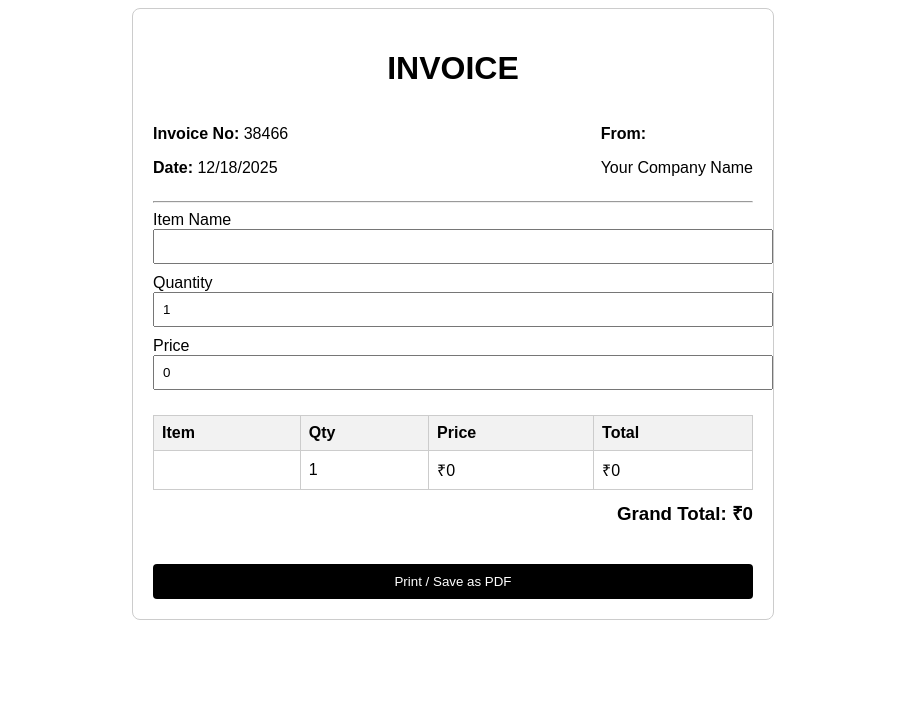
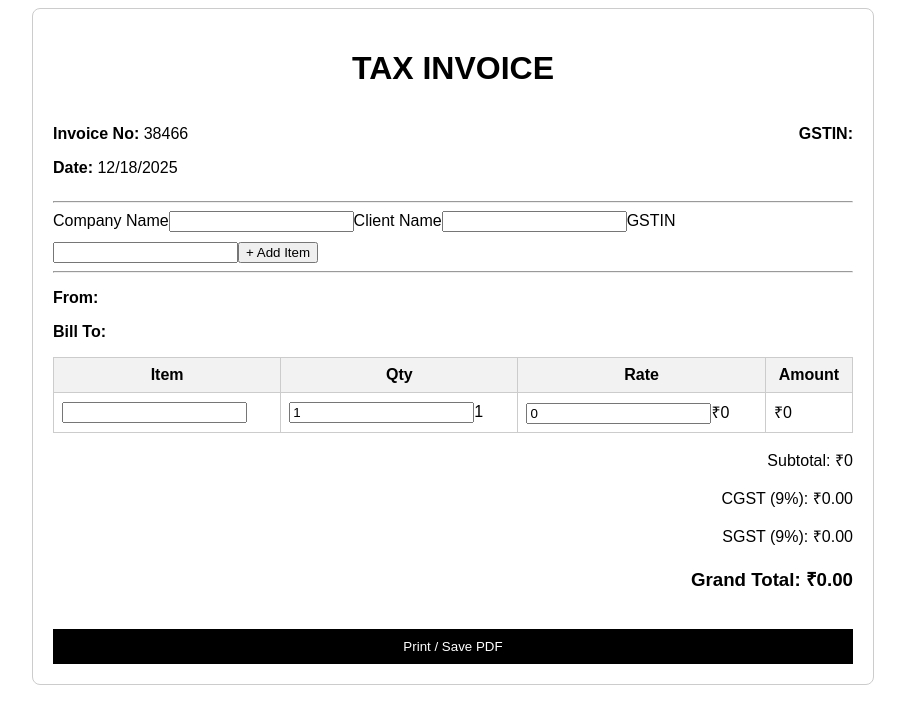
Before and after one commit to abhayswami2004-source/-making-invoice-, a Next.js app: page / in a window 1280 px wide. Shown: the top 724 px of the page, without its empty margins (187-1092 px from the left). Built offline with nearby package versions, Linux system fonts and the light colour scheme.

Commit message:
Update page.js

```diff
--- a/app/page.js
+++ b/app/page.js
@@ -2,26 +2,41 @@
 import { useState } from "react";
 
 export default function Home() {
-  const [item, setItem] = useState("");
-  const [quantity, setQuantity] = useState(1);
-  const [price, setPrice] = useState(0);
+  const [company, setCompany] = useState("");
+  const [client, setClient] = useState("");
+  const [gstin, setGstin] = useState("");
 
-  const total = quantity * price;
+  const [items, setItems] = useState([
+    { name: "", qty: 1, price: 0 }
+  ]);
 
   const invoiceNumber = Math.floor(Math.random() * 100000);
   const invoiceDate = new Date().toLocaleDateString();
 
+  const updateItem = (index, field, value) => {
+    const newItems = [...items];
+    newItems[index][field] = value;
+    setItems(newItems);
+  };
+
+  const addItem = () => {
+    setItems([...items, { name: "", qty: 1, price: 0 }]);
+  };
+
+  const subtotal = items.reduce(
+    (sum, item) => sum + item.qty * item.price,
+    0
+  );
+
+  const cgst = subtotal * 0.09;
+  const sgst = subtotal * 0.09;
+  const grandTotal = subtotal + cgst + sgst;
+
   return (
     <>
-      {/* Print styles */}
       <style>{`
         @media print {
-          .no-print {
-            display: none;
-          }
-          body {
-            background: white;
-          }
+          .no-print { display: none; }
         }
         table {
           width: 100%;
@@ -31,24 +46,21 @@ export default function Home() {
         th, td {
           border: 1px solid #ccc;
           padding: 8px;
-          text-align: left;
         }
         th {
           background: #f2f2f2;
         }
       `}</style>
 
-      <main
-        style={{
+      <main style={{
         padding: "20px",
         fontFamily: "Arial",
-          maxWidth: "600px",
+        maxWidth: "800px",
         margin: "auto",
         border: "1px solid #ccc",
         borderRadius: "8px"
-        }}
-      >
-        <h1 style={{ textAlign: "center" }}>INVOICE</h1>
+      }}>
+        <h1 style={{ textAlign: "center" }}>TAX INVOICE</h1>
 
         <div style={{ display: "flex", justifyContent: "space-between" }}>
           <div>
@@ -56,65 +68,84 @@ export default function Home() {
             <p><strong>Date:</strong> {invoiceDate}</p>
           </div>
           <div>
-            <p><strong>From:</strong></p>
-            <p>Your Company Name</p>
+            <p><strong>GSTIN:</strong> {gstin}</p>
           </div>
         </div>
 
         <hr />
 
-        {/* INPUT SECTION */}
+        {/* INPUTS */}
         <div className="no-print">
-          <label>Item Name</label>
-          <input
-            type="text"
-            value={item}
-            onChange={(e) => setItem(e.target.value)}
-            style={{ width: "100%", padding: "8px", marginBottom: "10px" }}
-          />
+          <label>Company Name</label>
+          <input value={company} onChange={(e) => setCompany(e.target.value)} />
 
-          <label>Quantity</label>
-          <input
-            type="number"
-            value={quantity}
-            onChange={(e) => setQuantity(Number(e.target.value))}
-            style={{ width: "100%", padding: "8px", marginBottom: "10px" }}
-          />
+          <label>Client Name</label>
+          <input value={client} onChange={(e) => setClient(e.target.value)} />
 
-          <label>Price</label>
-          <input
-            type="number"
-            value={price}
-            onChange={(e) => setPrice(Number(e.target.value))}
-            style={{ width: "100%", padding: "8px", marginBottom: "10px" }}
-          />
+          <label>GSTIN</label>
+          <input value={gstin} onChange={(e) => setGstin(e.target.value)} />
+
+          <button onClick={addItem} style={{ marginTop: "10px" }}>
+            + Add Item
+          </button>
         </div>
 
-        {/* INVOICE TABLE */}
+        <hr />
+
+        <p><strong>From:</strong> {company}</p>
+        <p><strong>Bill To:</strong> {client}</p>
+
         <table>
           <thead>
             <tr>
               <th>Item</th>
               <th>Qty</th>
-              <th>Price</th>
-              <th>Total</th>
+              <th>Rate</th>
+              <th>Amount</th>
             </tr>
           </thead>
           <tbody>
-            <tr>
-              <td>{item}</td>
-              <td>{quantity}</td>
-              <td>₹{price}</td>
-              <td>₹{total}</td>
+            {items.map((item, i) => (
+              <tr key={i}>
+                <td>
+                  <input
+                    className="no-print"
+                    value={item.name}
+                    onChange={(e) => updateItem(i, "name", e.target.value)}
+                  />
+                  {item.name}
+                </td>
+                <td>
+                  <input
+                    className="no-print"
+                    type="number"
+                    value={item.qty}
+                    onChange={(e) => updateItem(i, "qty", Number(e.target.value))}
+                  />
+                  {item.qty}
+                </td>
+                <td>
+                  <input
+                    className="no-print"
+                    type="number"
+                    value={item.price}
+                    onChange={(e) => updateItem(i, "price", Number(e.target.value))}
+                  />
+                  ₹{item.price}
+                </td>
+                <td>₹{item.qty * item.price}</td>
               </tr>
+            ))}
           </tbody>
         </table>
 
-        <h3 style={{ textAlign: "right", marginTop: "10px" }}>
-          Grand Total: ₹{total}
-        </h3>
+        <div style={{ textAlign: "right", marginTop: "15px" }}>
+          <p>Subtotal: ₹{subtotal}</p>
+          <p>CGST (9%): ₹{cgst.toFixed(2)}</p>
+          <p>SGST (9%): ₹{sgst.toFixed(2)}</p>
+          <h3>Grand Total: ₹{grandTotal.toFixed(2)}</h3>
+        </div>
 
-        {/* PRINT BUTTON */}
         <button
           className="no-print"
           onClick={() => window.print()}
@@ -122,14 +153,12 @@ export default function Home() {
             marginTop: "20px",
             padding: "10px",
             width: "100%",
-            cursor: "pointer",
-            backgroundColor: "#000",
-            color: "#fff",
-            border: "none",
-            borderRadius: "4px"
+            background: "black",
+            color: "white",
+            border: "none"
           }}
         >
-          Print / Save as PDF
+          Print / Save PDF
         </button>
       </main>
     </>
```
Lines whose indentation alone changed are shown as unchanged.
